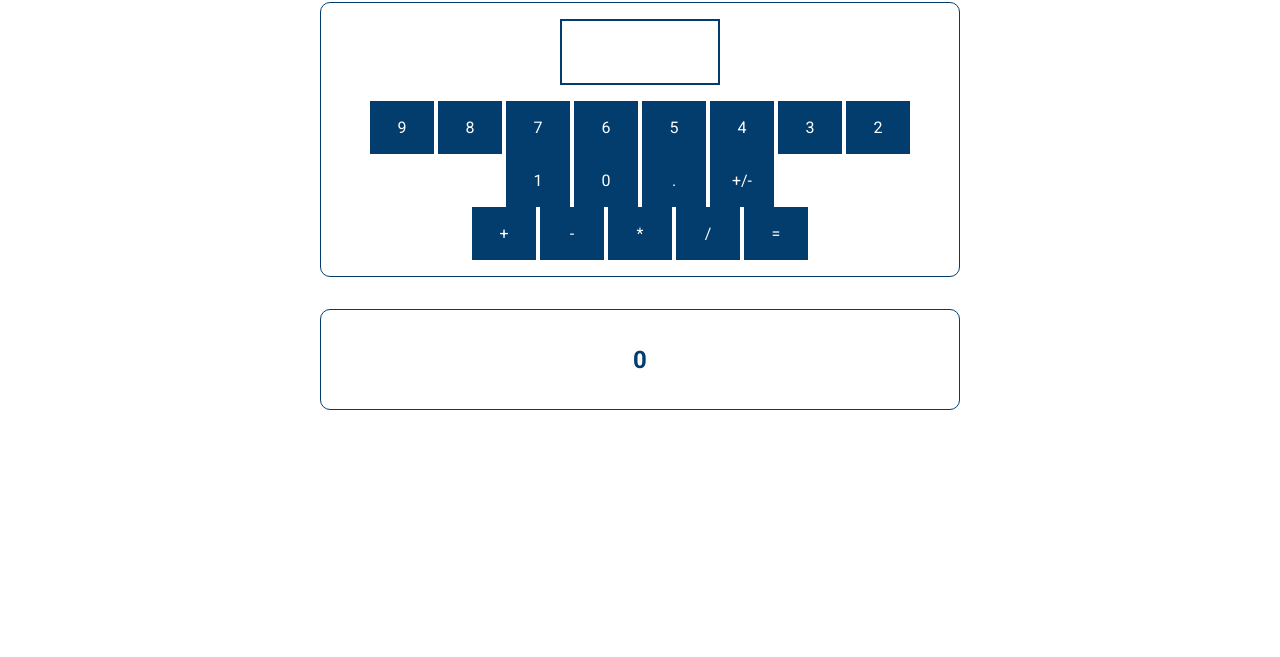
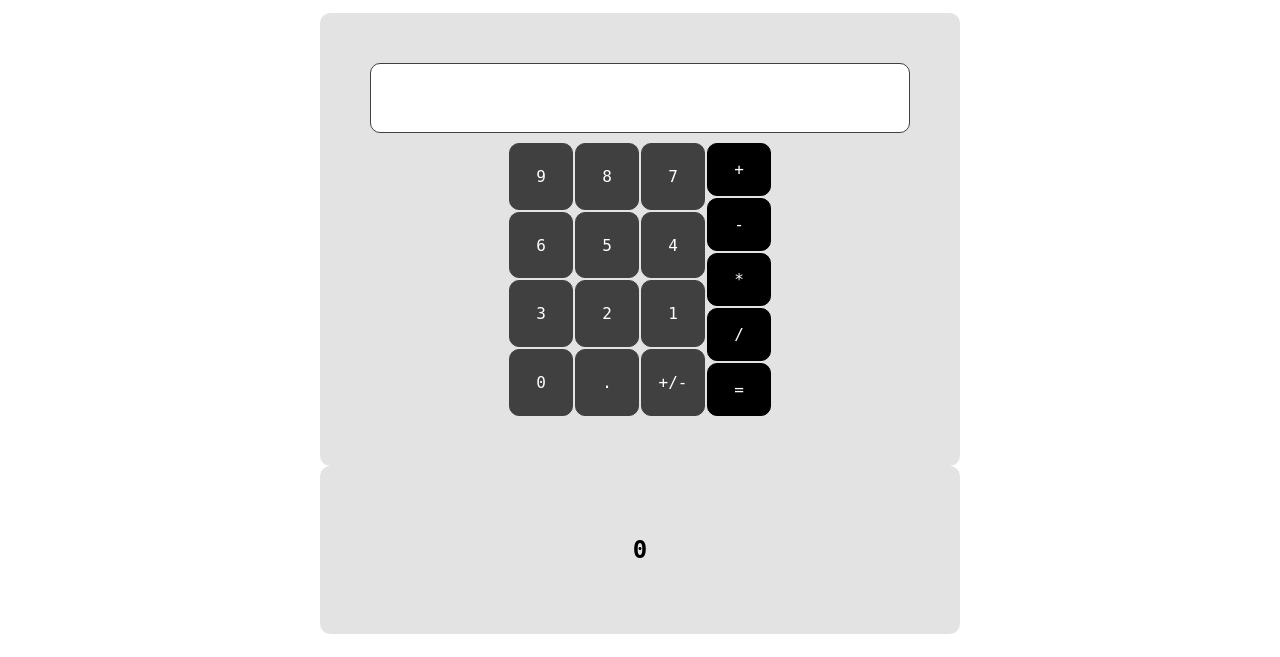
Before and after one commit to PolinaPrykhodchenko/js, a plain HTML site: page simple calculator/index.html in a window 1280 px wide. Shown: the part 143-800 px from the top of the page. Drawn offline with Linux system fonts and the light colour scheme.

Commit message:
changed styles for calculator

```diff
--- a/simple calculator/assets/styles/app.css
+++ b/simple calculator/assets/styles/app.css
@@ -3,31 +3,39 @@
 }
 
 html {
-  font-family: 'Roboto', open-sans;
+  font-family: 'monospace', monospace;
 }
 
 body {
   margin: 0;
+  display: flex;
+  flex-direction: column;
+  justify-content: space-between;
+  align-items: center;
+  height: 100vh;
+  padding: 75px;
 }
 
 header {
-  background: #023d6d;
-  color: white;
-  padding: 1rem;
+  color: #000000;
   text-align: center;
-  box-shadow: 0 2px 8px rgba(0, 0, 0, 0.26);
+  padding: 0;
+  margin: 0;
   width: 100%;
 }
 
 #results,
 #calculator {
-  margin: 2rem auto;
   width: 40rem;
+  display: flex;
+  flex-direction: column;
+  align-items: center;
+  row-gap: 10px;
   max-width: 90%;
-  border: 1px solid #023d6d;
+  background-color: rgba(0, 0, 0, 0.11);
   border-radius: 10px;
-  padding: 1rem;
-  color: #023d6d;
+  padding: 50px;
+  color: black;
 }
 
 #results {
@@ -36,13 +44,15 @@ header {
 
 #calculator input {
   font: inherit;
-  font-size: 3rem;
-  border: 2px solid #023d6d;
-  width: 10rem;
-  padding: 0.15rem;
+  font-size: 30px;
+  border: 1px solid #404040;
+  border-radius: 10px;
+  width: 100%;
+  height: 70px;
+  padding: 15px;
   margin: auto;
   display: block;
-  color: #023d6d;
+  color: black;
   text-align: center;
 }
 
@@ -50,30 +60,69 @@ header {
   outline: none;
 }
 
+/* Chrome, Safari, Edge, Opera */
+#calculator input::-webkit-outer-spin-button,
+#calculator input::-webkit-inner-spin-button {
+  -webkit-appearance: none;
+  margin: 0;
+}
+
+/* Firefox */
+#calculator input[type=number] {
+  -moz-appearance: textfield;
+}
+
 #calculator button {
   font: inherit;
-  background: #023d6d;
+  background: black;
   color: white;
-  border: 1px solid #023d6d;
+  border: 1px solid black;
+  border-radius: 10px;
   padding: 1rem;
   cursor: pointer;
+}
+
+#calculator .number-button {
+  background-color: #404040;
+  border-color: #404040;
+  color: white;
 }
 
 #calculator button:focus {
   outline: none;
 }
 
-#calculator button:hover,
-#calculator button:active {
-  background: #084f88;
-  border-color: #084f88;
+#calculator .number-button:hover,
+#calculator button:hover{
+  background: #737373;
+  border-color: #737373;
 }
+
+#calculator button:active,
+#calculator .number-button:active {
+  background: rgba(202, 130, 0, 0.84);
+  border-color: rgba(202, 130, 0, 0.84);
+}
+
 
 #calc-actions button {
   width: 4rem;
 }
 
 #calc-actions {
-  margin-top: 1rem;
-  text-align: center;
+  display: flex;
+  column-gap: 2px;
 }
+
+#simple-calc-actions {
+  display: flex;
+  flex-direction: column;
+  row-gap: 2px;
+}
+
+#number-buttons {
+  display: grid;
+  grid-template-columns: 1fr 1fr 1fr;
+  column-gap: 2px;
+  row-gap: 2px;
+}
```
